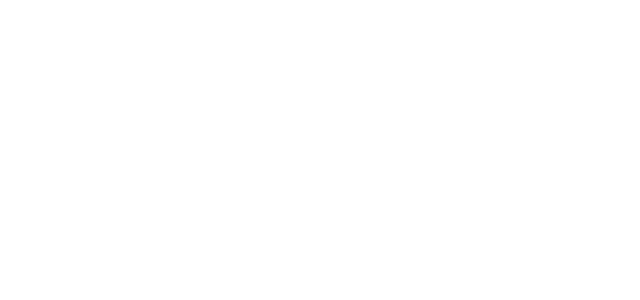
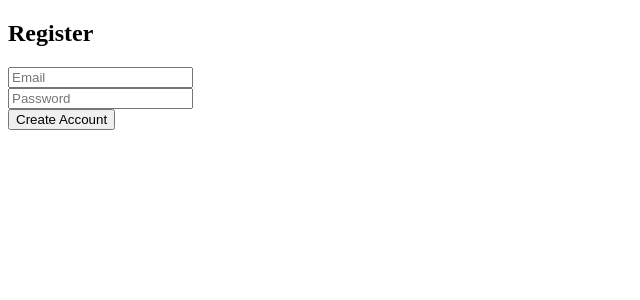
Before and after one commit to mwahk3ymer/SavioBasketball, a React (Create React App) app in the folder saviobasketball/: page /register in a window 1280 px wide. Before the commit this address had no page. Shown: the top 300 px of the page, without its empty margins (0-640 px from the left). Built offline with nearby package versions, Linux system fonts and the light colour scheme.

Commit message:
adding register function to login page

```diff
--- a/saviobasketball/src/App.js
+++ b/saviobasketball/src/App.js
@@ -5,12 +5,16 @@
 import AdminDashboard from "./pages/AdminDashboard";
 import PlayerDashboard from "./pages/PlayerDashboard";
 import ProtectedRoute from "./components/ProtectedRoute";
+import Register from "./pages/Register";
+
 
 function App() {
   return (
     <Router>
       <Routes>
         <Route path="/" element={<Login />} />
+        <Route path="/register" element={<Register />} />
+
         <Route
           path="/admin"
           element={
--- a/saviobasketball/src/pages/Login.js
+++ b/saviobasketball/src/pages/Login.js
@@ -56,6 +56,10 @@
         </button>
         {errorMsg && <p style={styles.error}>{errorMsg}</p>}
       </form>
+      <p>
+  Don’t have an account? <a href="/register">Register here</a>
+</p>
+
     </div>
   );
 };
--- /dev/null
+++ b/saviobasketball/src/pages/Register.js
@@ -0,0 +1,47 @@
+import React, { useState } from "react";
+import { auth } from "../firebase";
+import { createUserWithEmailAndPassword } from "firebase/auth";
+import { useNavigate } from "react-router-dom";
+
+const Register = () => {
+  const [email, setEmail] = useState("");
+  const [password, setPassword] = useState("");
+  const navigate = useNavigate();
+
+  const handleRegister = async (e) => {
+    e.preventDefault();
+    try {
+      await createUserWithEmailAndPassword(auth, email, password);
+      alert("🎉 Account created! You’re now logged in.");
+      navigate("/player"); // Send them to the player dashboard
+    } catch (err) {
+      console.error("Registration error:", err.message);
+      alert("❌ " + err.message);
+    }
+  };
+
+  return (
+    <div>
+      <h2>Register</h2>
+      <form onSubmit={handleRegister}>
+        <input
+          type="email"
+          placeholder="Email"
+          value={email}
+          required
+          onChange={(e) => setEmail(e.target.value)}
+        /><br/>
+        <input
+          type="password"
+          placeholder="Password"
+          value={password}
+          required
+          onChange={(e) => setPassword(e.target.value)}
+        /><br/>
+        <button type="submit">Create Account</button>
+      </form>
+    </div>
+  );
+};
+
+export default Register;
```
